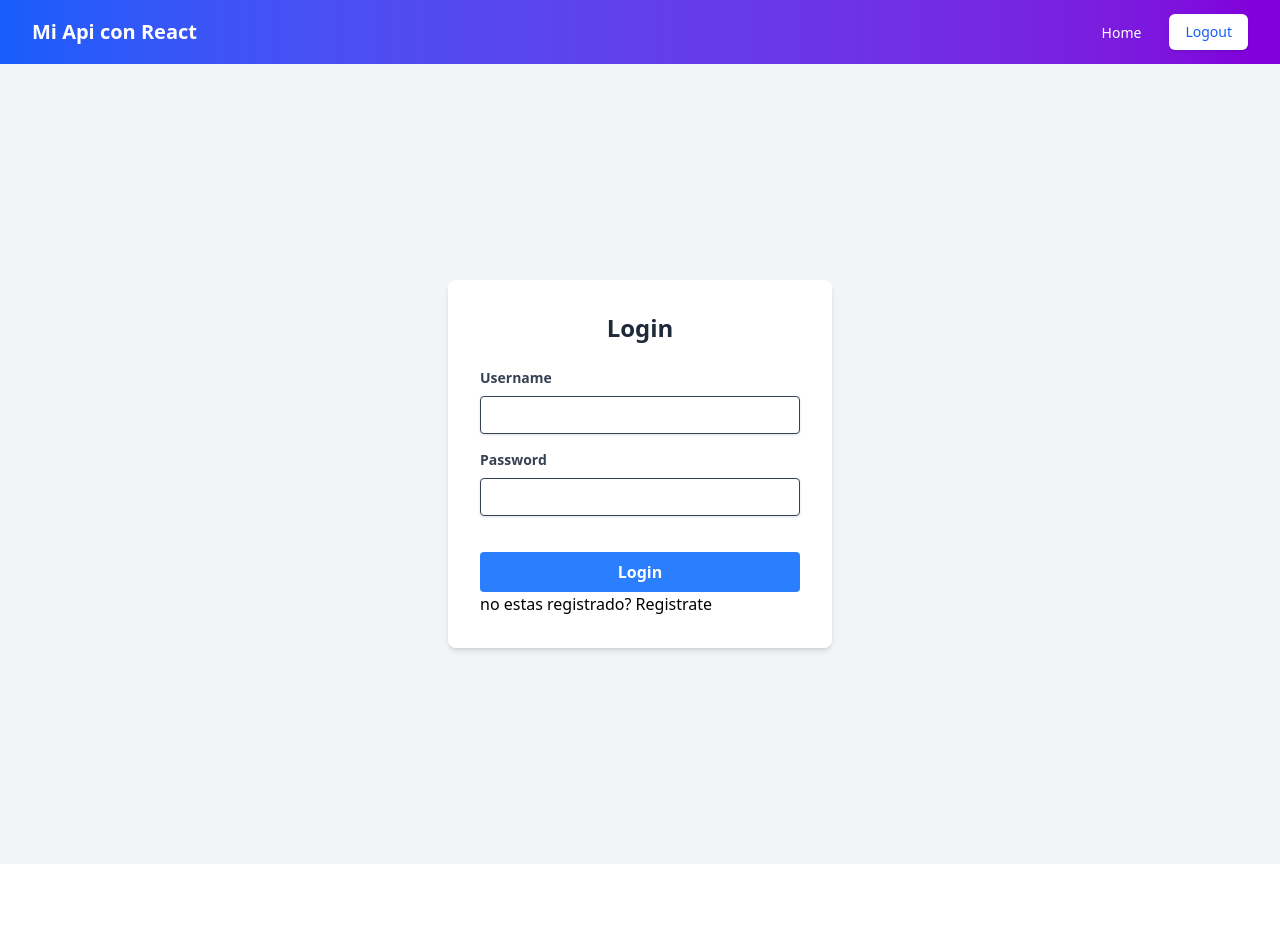
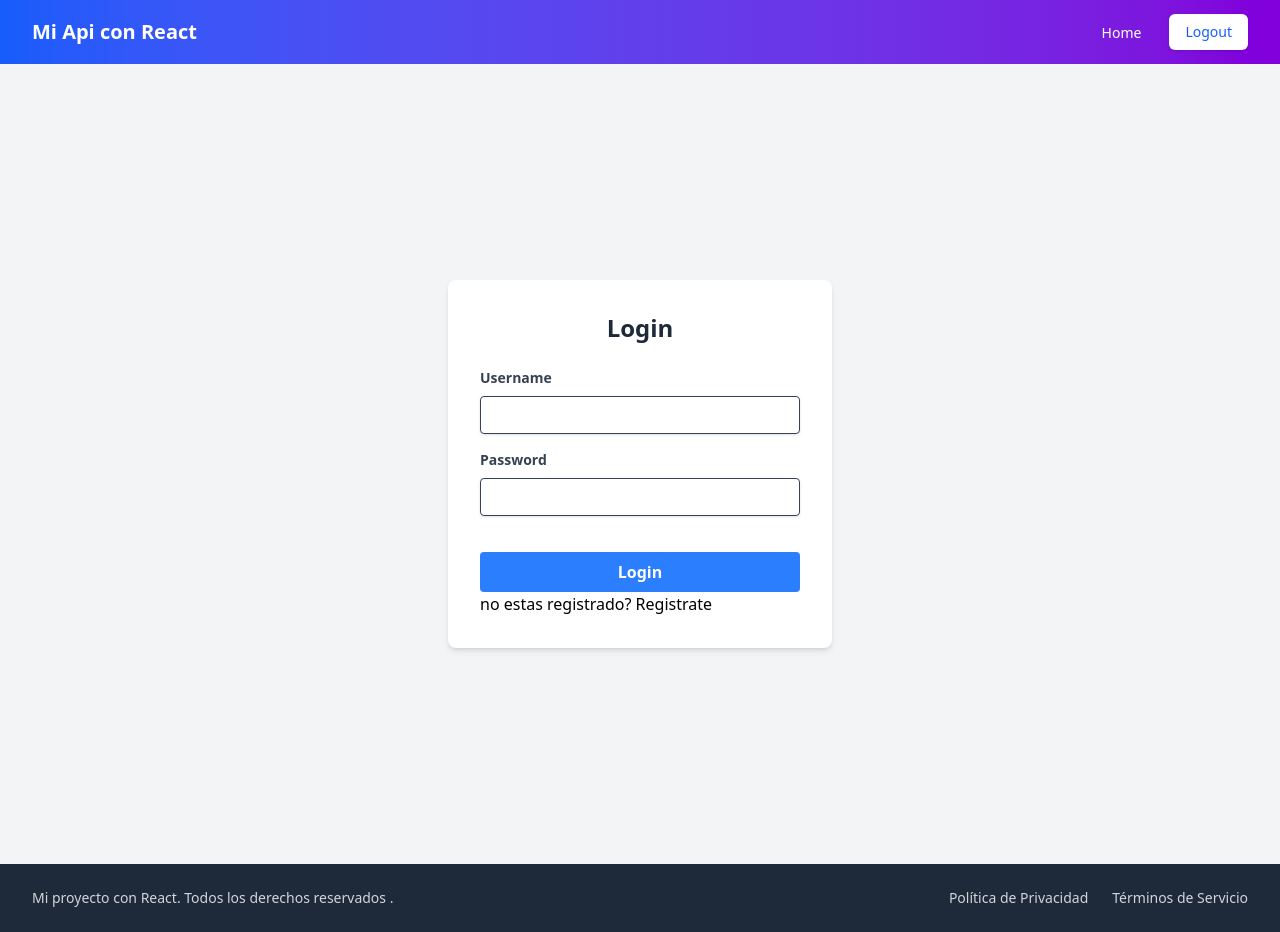
Before and after one commit to hearty22/trabajo-practico-integrador-2-facundo-escalante, a React (Vite) app in the folder trabajo-i-3/: page /login in a window 1280 px wide. Before the commit the page ends 864 px from the top, so only its background shows below. Built offline with nearby package versions, Linux system fonts and the light colour scheme; no server answers.

Commit message:
rutas refactorizadas

```diff
--- a/trabajo-i-3/src/App.jsx
+++ b/trabajo-i-3/src/App.jsx
@@ -3,8 +3,8 @@ import { Navbar } from "./components/Navbar";
 export const App = () => {
   return (
     <>
-      <Navbar />
       <AppRouter />
+
     </>
   );
 };
--- a/trabajo-i-3/src/components/Footer.jsx
+++ b/trabajo-i-3/src/components/Footer.jsx
@@ -1,7 +1,34 @@
-import React from 'react'
-
 export const Footer = () => {
   return (
-    <div>Footer</div>
-  )
-}
+    <footer className="bg-gray-800 text-white py-6">
+      <div className="max-w-7xl mx-auto px-4 sm:px-6 lg:px-8">
+        <div className="flex flex-col md:flex-row justify-between items-center">
+
+          {/* Copyright */}
+          <div className="mb-4 md:mb-0">
+            <p className="text-sm text-gray-300">
+               Mi proyecto con React. Todos los derechos reservados .
+            </p>
+          </div>
+
+          {/* Links */}
+          <div className="flex space-x-6">
+            <a
+              href="/privacy"
+              className="text-gray-300 hover:text-white text-sm transition-colors duration-200"
+            >
+              Política de Privacidad
+            </a>
+            <a
+              href="/terms"
+              className="text-gray-300 hover:text-white text-sm transition-colors duration-200"
+            >
+              Términos de Servicio
+            </a>
+          </div>
+
+        </div>
+      </div>
+    </footer>
+  );
+};
--- a/trabajo-i-3/src/hooks/useProfile.js
+++ b/trabajo-i-3/src/hooks/useProfile.js
@@ -16,6 +16,7 @@ export const useProfile = (initialValue) => {
     }
   };
   return {
+
     profile,
     setProfile,
     getProfile,
--- a/trabajo-i-3/src/router/AppRouter.jsx
+++ b/trabajo-i-3/src/router/AppRouter.jsx
@@ -8,9 +8,12 @@ import { Profile } from "../pages/Profile";
 import { Tasks } from "../pages/Tasks";
 import { Register } from "../pages/Register";
 import { Navbar } from "../components/Navbar";
+import { Footer } from "../components/Footer";
 
 export const AppRouter = () => {
   return (
+    <>
+    <Navbar/>
     <Routes>
       <Route element={<PublicRoute />}>
         <Route path="/login" element={<Login/>} />
@@ -26,5 +29,7 @@ export const AppRouter = () => {
         <Route path="/" element={<Home/>} />
       </Route>
     </Routes>
+    <Footer/>
+    </>
   );
 };
--- a/trabajo-i-3/src/router/PrivateRoute.jsx
+++ b/trabajo-i-3/src/router/PrivateRoute.jsx
@@ -1,10 +1,28 @@
 import {Outlet} from "react-router-dom"
 import { Navigate } from 'react-router-dom';
 import { useProfile } from "../hooks/useProfile";
+import { Loading } from "../components/Loading";
+import { useEffect, useState } from "react";
 export const PrivateRoute = () => {
-  const {getProfile} = useProfile({});
-  const isLogged =  getProfile();
+  const [isLoading, setIsLoading] = useState(true);
+  const [isLogged, setIsLogged] = useState(false)
+  const {getProfile } = useProfile();
+    useEffect(()=>{
+      const checkProfile = async () =>{
+        try {
+          setIsLoading(true);
+          const profile = await getProfile();
+          setIsLogged(!!profile); //convierte el valor de islogged al valor del perfil, si el fetch da error o es incorrecto tomará falso, y diceversa
+        } catch (error) {
+          console.log(error);
+          setIsLogged(false)
+        } finally{
+          setIsLoading(false)
+        }
+      }
+      checkProfile();
+    }, []);
   return (
-    (isLogged) ? <Outlet/> : <Navigate to={"/login"}/>
+    isLoading ? <Loading/> : ((isLogged) ? <Outlet/> : <Navigate to={"/login"}/>)
   )
 }
--- a/trabajo-i-3/src/router/PublicRoute.jsx
+++ b/trabajo-i-3/src/router/PublicRoute.jsx
@@ -1,7 +1,33 @@
 import { Navigate, Outlet } from "react-router-dom";
 import { useProfile } from "../hooks/useProfile";
-export const PublicRoute =  () => {
-  const { getProfile } =  useProfile({});
-  const isLogged =  getProfile();
-  return (isLogged === false) ? <Navigate to={"/home"} /> : <Outlet />;
+import { Loading } from "../components/Loading";
+import { useEffect } from "react";
+import { useState } from "react";
+export const PublicRoute = () => {
+  const { getProfile } = useProfile({});
+  const [isLoading, setIsLoading] = useState(true);
+  const [isLogged, setIsLogged] = useState(false)
+  useEffect(() => {
+    const checkProfile = async () => {
+      try {
+        setIsLoading(true);
+        const profile = await getProfile();
+        setIsLogged(!!profile); //convierte el valor de islogged al valor del perfil, si el fetch da error o es incorrecto tomará falso, y diceversa
+      } catch (error) {
+        console.log(error);
+        setIsLogged(false);
+      } finally {
+        setIsLoading(false);
+      }
+    };
+    console.log(isLogged);
+    checkProfile();
+  }, []);
+  return isLoading ? (
+    <Loading />
+  ) : isLogged === false ? (
+    <Navigate to={"/home"} />
+  ) : (
+    <Outlet />
+  );
 };
```
Also changed, not shown: trabajo-i-3/src/components/Navbar.jsx (line endings or trailing spaces).
